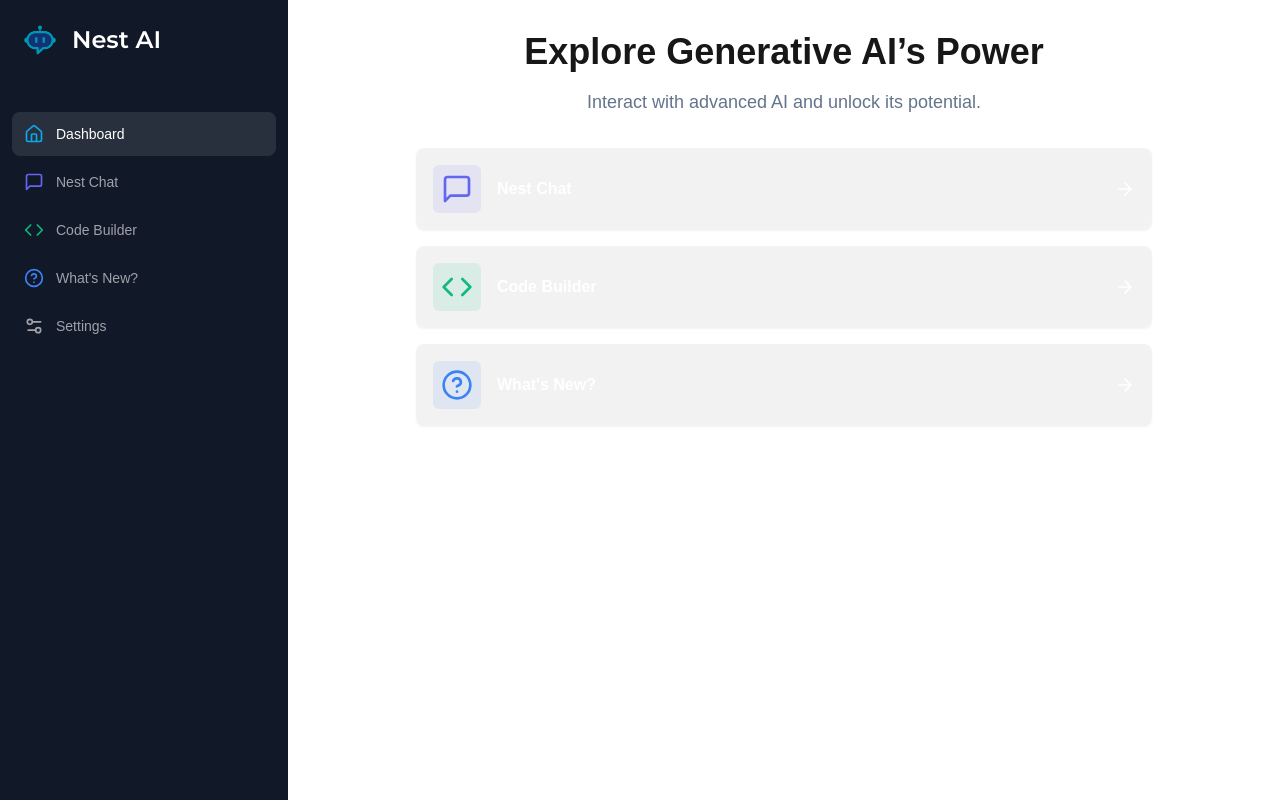
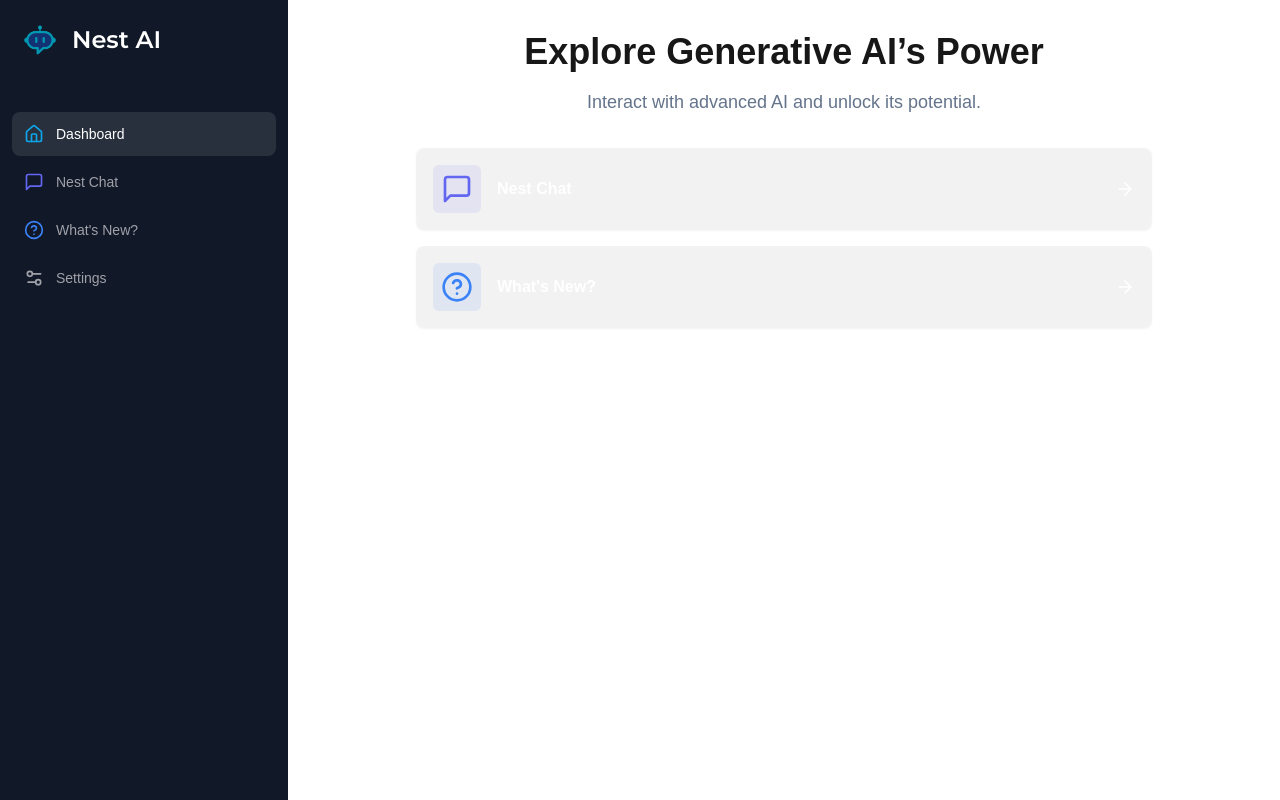
Before and after one commit to Hafeezbaig/nest-ai-codifynest, a Next.js app: page /dashboard in a window 1280 px wide. Built offline with nearby package versions, Linux system fonts and the light colour scheme.

Commit message:
code builder commented

```diff
--- a/app/(dashboard)/(routes)/dashboard/page.tsx
+++ b/app/(dashboard)/(routes)/dashboard/page.tsx
@@ -7,7 +7,7 @@ import { ArrowRight,
       MessageSquare,
     //    MessageSquareCode,
         // VideoIcon, MusicIcon,
-         CodeIcon,
+        //  CodeIcon,
           CircleHelp } from "lucide-react";
 import { useRouter } from "next/navigation";
 
@@ -49,13 +49,13 @@ const tools = [
 //     href: "/sound-studio"
 // },
 
-{
-    label: "Code Builder",
-    icon: CodeIcon,
-    color: "text-emerald-500",
-    bgColor: "bg-emerald-500/10",
-    href: "/code"
-},
+// {
+//     label: "Code Builder",
+//     icon: CodeIcon,
+//     color: "text-emerald-500",
+//     bgColor: "bg-emerald-500/10",
+//     href: "/code"
+// },
 {
     label: "What's New?",
     icon: CircleHelp,
--- a/components/sidebar.tsx
+++ b/components/sidebar.tsx
@@ -9,7 +9,9 @@ import { Montserrat } from "next/font/google";
 import { usePathname } from "next/navigation";
 
 import { cn } from "@/lib/utils";
-import { CircleHelp, CodeIcon, HomeIcon,
+import { CircleHelp,
+    // CodeIcon,
+    HomeIcon,
     //  ImageIcon,
     // LayoutDashboard,
     MessageSquare,
@@ -64,12 +66,12 @@ const routes = [
     //     href: "/sound-studio",
     //     color: "text-cyan-500"
     // },
-    {
-        label: "Code Builder",
-        icon: CodeIcon,
-        href: "/code",
-        color: "text-emerald-500"
-    },
+    // {
+    //     label: "Code Builder",
+    //     icon: CodeIcon,
+    //     href: "/code",
+    //     color: "text-emerald-500"
+    // },
     {
         label: "What's New?",
         icon: CircleHelp,
```
